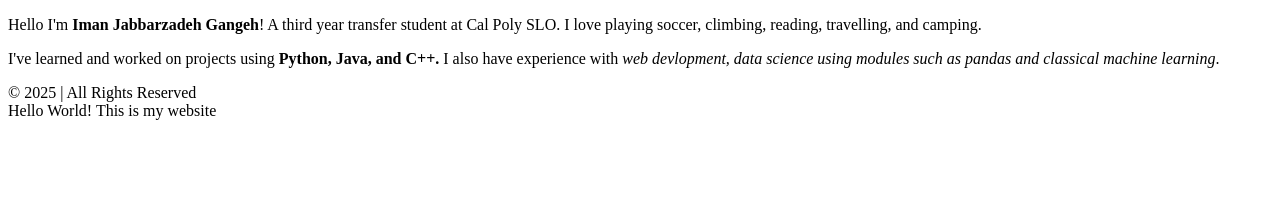
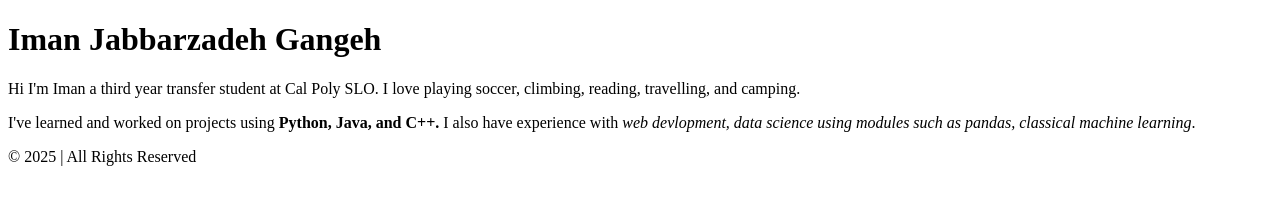
Before and after one commit to Iman-J-Gangeh/Iman-J-Gangeh.github.io, a plain HTML site: page index.html in a window 1280 px wide. Drawn offline with Linux system fonts and the light colour scheme.

Commit message:
added div+attributes to main

```diff
--- a/index.html
+++ b/index.html
@@ -5,12 +5,24 @@
   </head>
   <body>
     <nav> </nav>
+    <h1>Iman Jabbarzadeh Gangeh</h1>
     <main>
-        <p>Hello I'm <strong>Iman Jabbarzadeh Gangeh</strong>! A third year transfer student at Cal Poly SLO. I love playing soccer, climbing, reading, travelling, and camping.</p>
-        <p>I've learned and worked on projects using <Strong>Python, Java, and C++.</Strong> I also have experience with <em>web devlopment, data science using modules such as pandas and classical machine learning</em>.</p>
+        <div attribute="about">
+            <div attribute="about-image"></div>
+            <div attribute="about-text">
+                <p>
+                    Hi I'm Iman a third year transfer student at Cal Poly SLO.
+                    I love playing soccer, climbing, reading, travelling, and camping.
+                </p>
+                <p>
+                    I've learned and worked on projects using <Strong>Python, Java, and C++.</Strong>
+                    I also have experience with <em>web devlopment, data science using modules such as pandas,
+                    classical machine learning</em>.
+                </p>
+            </div>
+        </div>
+
     </main>
     <footer>© 2025 <Personal Website Name> | All Rights Reserved</footer>
-    Hello World! This is my website
-
   </body>
 </html>
```
